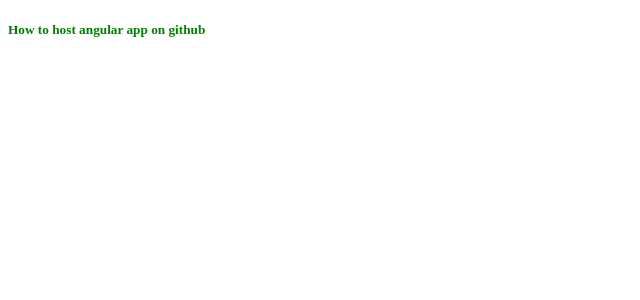
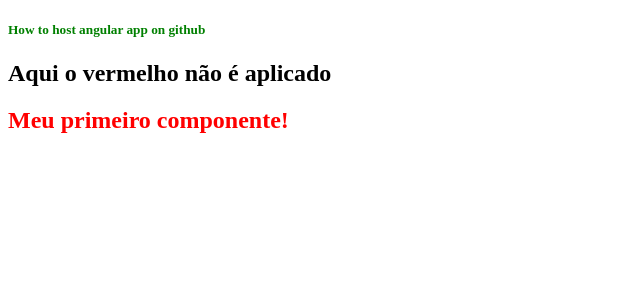
Before and after one commit to DankaFreitas/projeto-angular, an Angular app: page / in a window 1280 px wide. Shown: the top 300 px of the page, without its empty margins (0-640 px from the left). Built offline with nearby package versions, Linux system fonts and the light colour scheme.

Commit message:
primeiro componente

```diff
--- a/src/app/app.component.html
+++ b/src/app/app.component.html
@@ -1,3 +1,6 @@
 <div>
   <h5 style="color: green;"> How to host angular app on github </h5>
 </div>
+
+<h2>Aqui o vermelho não é aplicado</h2>
+<app-first-component></app-first-component>
--- a/src/app/app.module.ts
+++ b/src/app/app.module.ts
@@ -3,10 +3,12 @@
 
 import { AppRoutingModule } from './app-routing.module';
 import { AppComponent } from './app.component';
+import { FirstComponentComponent } from './components/first-component/first-component.component';
 
 @NgModule({
   declarations: [
-    AppComponent
+    AppComponent,
+    FirstComponentComponent
   ],
   imports: [
     BrowserModule,
--- /dev/null
+++ b/src/app/components/first-component/first-component.component.css
@@ -0,0 +1,4 @@
+h2 {
+
+    color: red;
+}
--- /dev/null
+++ b/src/app/components/first-component/first-component.component.html
@@ -0,0 +1 @@
+<h2>Meu primeiro componente!</h2>
```
Also changed, not shown: src/app/components/first-component/first-component.component.ts (added, +10 -0 lines), 1 other file (tests, documents, lock files or other folders).
